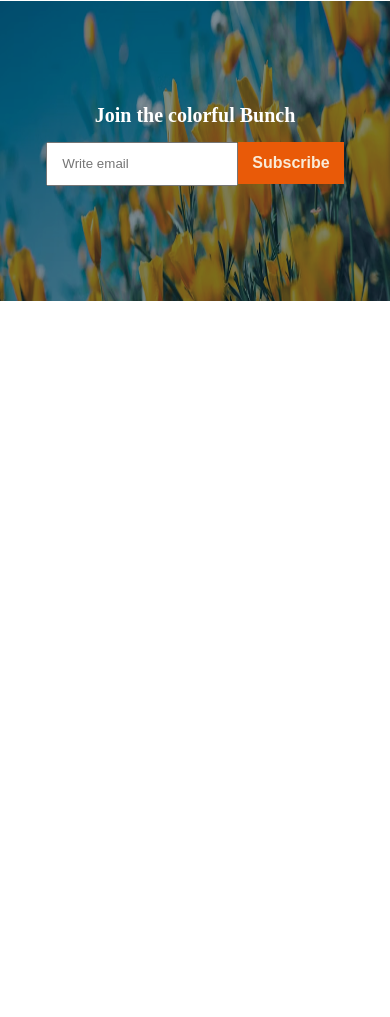
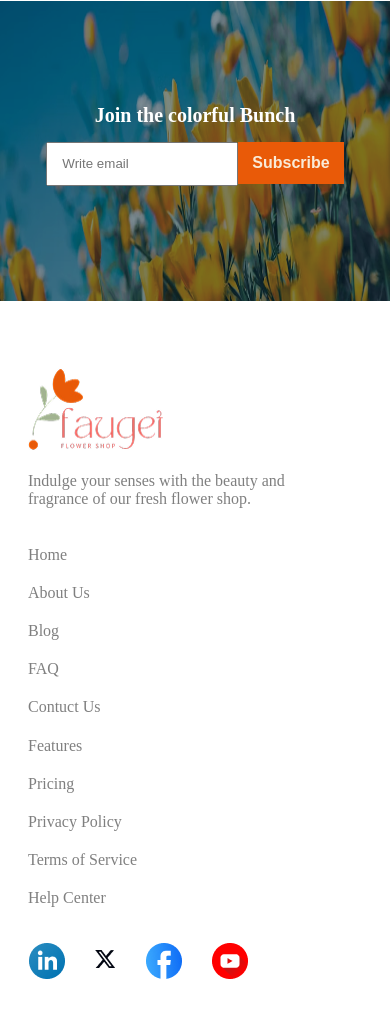
Before and after one commit to JannatulSafa/responsive-flower-website, a plain HTML site: page index.html in a window 390 px wide. Shown: the part 4127-5144 px from the top of the page. Before the commit the page ends 4552 px from the top, so only its background shows below. Drawn offline with Linux system fonts and the light colour scheme.

Commit message:
added the footer section

```diff
--- a/index.html
+++ b/index.html
@@ -162,13 +162,42 @@
                     </form>
                 </div>
 
+          </section>
+    </main>
+    <!-- footer part -->
 
+    <footer>
+        <section class="footer-section width">
+            <div class="find-us">
+                <img src="assets/logo.png" alt="">
+                <p>Indulge your senses with the  beauty and fragrance of our fresh flower shop. </p>
+            </div>
+            <div class="find-us-list">
+                <ul>
+            <li><a class="grey" href="#">Home</a></li>
+            <li><a class="grey" href="#">About Us</a></li>
+            <li><a class="grey" href="#">Blog</a></li>
+            <li><a class="grey" href="#">FAQ</a></li>
+            <li><a class="grey" href="#">Contuct Us</a></li>
+                </ul>
 
-          </section>
+                <ul>
+            <li><a class="grey" href="#">Features</a></li>
+            <li><a class="grey" href="#">Pricing</a></li>
+            <li><a class="grey" href="#">Privacy Policy</a></li>
+            <li><a class="grey" href="#">Terms of Service</a></li>
+            <li><a class="grey" href="#">Help Center</a></li>
+                </ul>
+            </div>
 
-
-    </main>
-
+            <div class="icon">
+                <img src="assets/icon-linkedin.png" alt="">
+                <img class="twitter" src="assets/icon-twitter.png" alt="">
+                <img src="assets/icon-facebook.png" alt="">
+                <img src="assets/icon-youtube.png" alt="">
+            </div>
+        </section>
+    </footer>
 
 </body>
 </html>
--- a/styles/styles.css
+++ b/styles/styles.css
@@ -37,6 +37,7 @@
   font-size: 16px;
   font-weight: 700;
  }
+
  .grey{
   color: rgba(137, 135, 161, 1);
   font-size: 16px;
@@ -314,9 +315,64 @@
    }
 
 
+   /* footer section styles */
+
+   .footer-section{
+    display: flex;
+    margin-top: 60px;
+    margin-bottom: 50px;
+   }
+
+   .find-us{
+    width: 359px;
+    height: 159px;
+   }
+   .find-us img{
+    width: 135px;
+    height: 85px;
+   }
+   .find-us p{
+    width: 300px;
+    height: 90px;
+    font-size: 22px;
+    color: rgba(0, 0, 0, 0.5);
+   }
+    .find-us-list{
+      display: flex;
+     width: 350px;
+    }
+   .find-us-list ul{
+    width: 350px;
+    display: flex;
+    flex-direction: column;
+    gap: 30px;
 
 
+   }
+   .find-us-list ul li{
+    list-style: none;
 
+   }
+   .find-us-list ul li a{
+    display: flex;
+    text-decoration: none;
+    color: rgba(0, 0, 0, 0.5);
+   }
+   .icon{
+    width: 300px;
+    height: 36px;
+    margin-top: 20px;
+    margin-left: 100px;
+    display: flex;
+    flex-direction: row;
+    gap: 30px;
+    align-items: center;
+    justify-content: center;
+   }
+
+   .twitter{
+    margin-bottom: 5px;
+   }
 
 
  @media screen and (max-width:576px){
@@ -481,4 +537,34 @@
     padding: 12px 14px ;
   }
 
+   .footer-section{
+    flex-direction: column;
+    margin-top: -50px;
+    margin-bottom: 40px;
+   }
+
+   .find-us{
+    width: 389px;
+    height: 179px;
+    margin-left: 20px;
+   }
+   .find-us p{
+    font-size: 16px;
+   }
+   .find-us-list{
+    flex-direction: column;
+    align-items: flex-start;
+    margin-top: -5px;
+   }
+
+   .find-us-list ul{
+
+    margin-left: -20px;
+    margin-top: 5px;
+    gap: 20px;
+   }
+
+   .icon{
+    margin-left: -20px;
+   }
 }
```
